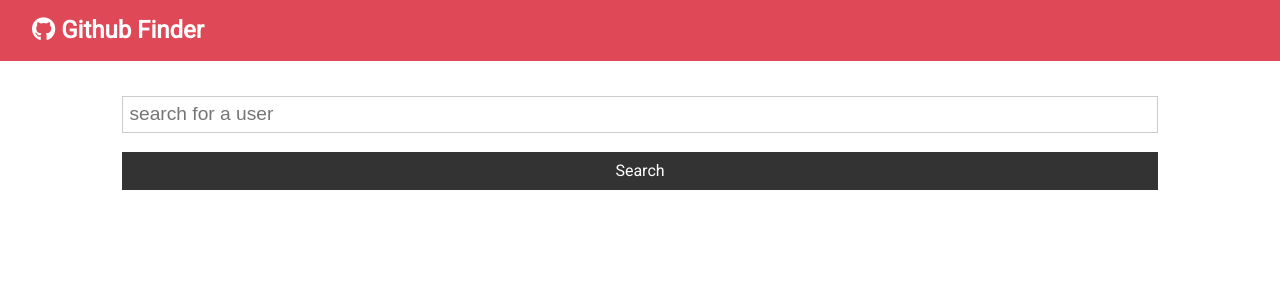
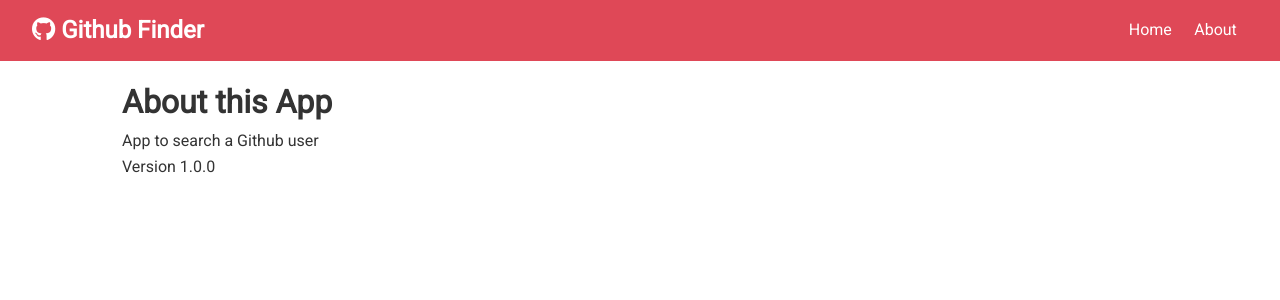
Before and after one commit to emanuelebiotti/github-finder, a React (Create React App) app: page /about in a window 1280 px wide. Shown: the top 300 px of the page. Built offline with nearby package versions, Linux system fonts and the light colour scheme.

Commit message:
about component added, links to home and about in the homepage

```diff
--- a/package.json
+++ b/package.json
@@ -9,6 +9,7 @@
     "axios": "^0.19.0",
     "react": "^16.12.0",
     "react-dom": "^16.12.0",
+    "react-router-dom": "^5.1.2",
     "react-scripts": "3.3.0"
   },
   "scripts": {
--- a/src/App.js
+++ b/src/App.js
@@ -1,7 +1,9 @@
-import React, {Component} from 'react';
+import React, {Component, Fragment} from 'react';
 import Navbar from './components/layout/Navbar';
 import Users from './components/users/Users';
 import Alert from './components/layout/Alert';
+import About from './components/pages/About';
+import {BrowserRouter as Router, Switch, Route} from 'react-router-dom'
 import axios from 'axios';
 import './App.css';
 import Search from './components/users/Search';
@@ -35,15 +37,23 @@
   //Set Alert
   setAlert = (msg, type) => {
     this.setState({ alert: {msg, type}})
+
+    setTimeout(() => {
+      this.setState({alert: null})
+    }, 1000);
   }
 
   render() {
-    const { users, loading} = this.state;
+    const { users, loading, alert} = this.state;
     return (
+      <Router>
       <div className="App">
         <Navbar />
         <div className="container">
-          <Alert alert={this.state.alert}/>
+          <Alert alert={alert}/>
+          <Switch>
+            <Route exact path='/' render={props => (
+              <Fragment>
                 <Search
                   searchUsers={this.searchUsers}
                   clearUsers={this.clearUsers}
@@ -51,8 +61,13 @@
                   setAlert={this.setAlert}
                 />
                 <Users loading={loading} users={users}/>
+              </Fragment>
+            )}/>
+            <Route exact path ='/about' component={About}/>
+          </Switch>
         </div>
       </div>
+      </Router>
     );
   }
 }
--- a/src/components/layout/Alert.js
+++ b/src/components/layout/Alert.js
@@ -4,7 +4,7 @@
     return (
         alert && (
         <div className={`alert alert-${alert.type}`}>
-           <i className='i.fas-fa-info-circle'></i> {alert.msg}
+           <i className='fas fa-info-circle'></i>  {alert.msg}
         </div>
       )
     )
--- a/src/components/layout/Navbar.js
+++ b/src/components/layout/Navbar.js
@@ -1,5 +1,6 @@
 import React from 'react';
 import PropTypes from 'prop-types';
+import { Link } from 'react-router-dom';
 
 const Navbar = ({ icon, title }) => {
         return (
@@ -7,6 +8,14 @@
                 <h1>
                     <i className={icon} /> {title}
                  </h1>
+                 <ul>
+                     <li>
+                         <Link to='/'>Home</Link>
+                     </li>
+                     <li>
+                         <Link to='/about'>About</Link>
+                     </li>
+                 </ul>
             </nav>
         )
 }
--- /dev/null
+++ b/src/components/pages/About.js
@@ -0,0 +1,13 @@
+import React, { Fragment } from 'react'
+
+const About = () => {
+    return (
+        <Fragment>
+            <h1>About this App</h1>
+            <p>App to search a Github user</p>
+            <p>Version 1.0.0</p>
+        </Fragment>
+    )
+}
+
+export default About;
```
Also changed, not shown: 1 other file (tests, documents, lock files or other folders). Lines whose indentation alone changed are shown as unchanged.
